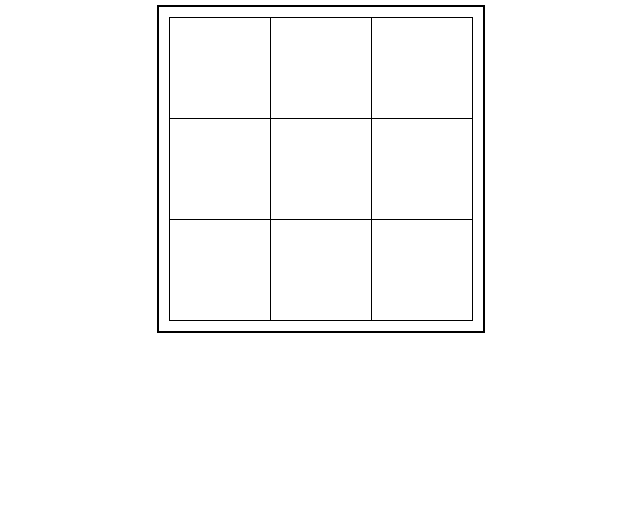
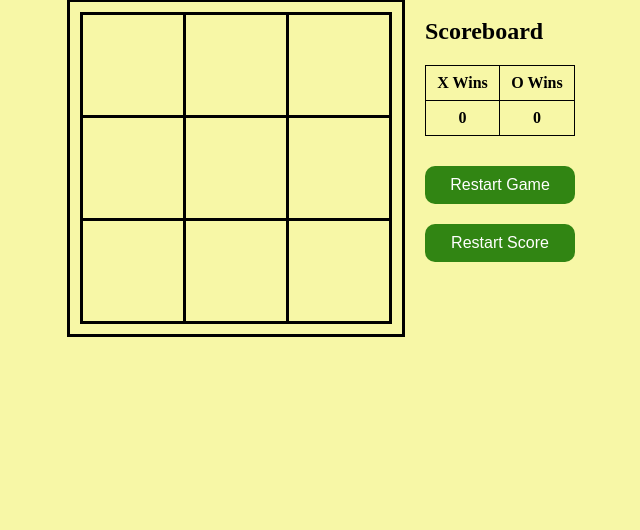
Before and after one commit to MojoRedDevil/Tic-Tac-Toe-Game, a website: page Tic-Tac-Toe/index.html in a window 1280 px wide. Shown: the part 270-800 px from the top of the page, without its empty margins (319-959 px from the left). Drawn offline with Linux system fonts and the light colour scheme.

Commit message:
Add scoreboard and restart buttons, update styles
- Added a scoreboard to display X and O wins.
- Added buttons to restart the game and reset the score.
- Updated the grid layout to center the game board.
- Applied styling to enhance the appearance of the game.

```diff
--- a/Tic-Tac-Toe/index.html
+++ b/Tic-Tac-Toe/index.html
@@ -7,8 +7,11 @@
   <link rel="stylesheet" href="style.css">
 </head>
 <body>
+  <div class="header">
+    <h1>Tic Tac Toe</h1>
+  </div>
   <div class="container">
-    <h1>Tic Tac Toe</h1>
+    <div class="game-container">
       <div id="board" class="board">
         <div class="row">
           <div class="cell"></div>
@@ -26,6 +29,24 @@
           <div class="cell"></div>
         </div>
       </div>
+      <div class="scoreboard">
+        <h2>Scoreboard</h2>
+        <table>
+          <tr>
+            <th>X Wins</th>
+            <th>O Wins</th>
+          </tr>
+          <tr>
+            <td id="xWins">0</td>
+            <td id="oWins">0</td>
+          </tr>
+        </table>
+        <div class="buttons">
+          <button id="restartGame">Restart Game</button>
+          <button id="restartScore">Restart Score</button>
+        </div>
+      </div>
+    </div>
   </div>
   <script src="script.js"></script>
 </body>
--- a/Tic-Tac-Toe/script.js
+++ b/Tic-Tac-Toe/script.js
@@ -7,6 +7,10 @@ let board = [
 
 // Current player (X or O)
 let currentPlayer = 'X';
+
+// Scores
+let xWins = 0;
+let oWins = 0;
 
 // Function to render the board
 function renderBoard() {
@@ -19,11 +23,18 @@ let board = [
       let cell = document.createElement('div');
       cell.classList.add('cell');
       cell.textContent = board[i][j];
+      if (board[i][j] === 'X') {
+        cell.classList.add('x');
+      } else if (board[i][j] === 'O') {
+        cell.classList.add('o');
+      }
       cell.addEventListener('click', () => {
         if (board[i][j] === '' && !checkWinner()) {
           board[i][j] = currentPlayer;
           renderBoard();
+          if (!checkWinner()) {
             togglePlayer();
+          }
         }
       });
       row.appendChild(cell);
@@ -43,6 +54,7 @@ let board = [
   for (let i = 0; i < 3; i++) {
     if (board[i][0] === board[i][1] && board[i][1] === board[i][2] && board[i][0] !== '') {
       alert(`${board[i][0]} wins!`);
+      updateScore(board[i][0]);
       return true;
     }
   }
@@ -50,6 +62,7 @@ let board = [
   for (let j = 0; j < 3; j++) {
     if (board[0][j] === board[1][j] && board[1][j] === board[2][j] && board[0][j] !== '') {
       alert(`${board[0][j]} wins!`);
+      updateScore(board[0][j]);
       return true;
     }
   }
@@ -57,6 +70,7 @@ let board = [
   if ((board[0][0] === board[1][1] && board[1][1] === board[2][2] && board[0][0] !== '') ||
       (board[0][2] === board[1][1] && board[1][1] === board[2][0] && board[0][2] !== '')) {
     alert(`${board[1][1]} wins!`);
+    updateScore(board[1][1]);
     return true;
   }
   // Check for tie
@@ -67,5 +81,40 @@ let board = [
   return false;
 }
 
+// Function to update the score
+function updateScore(winner) {
+  if (winner === 'X') {
+    xWins++;
+    document.getElementById('xWins').textContent = xWins;
+  } else if (winner === 'O') {
+    oWins++;
+    document.getElementById('oWins').textContent = oWins;
+  }
+}
+
+// Function to restart the game
+function restartGame() {
+  board = [
+    ['', '', ''],
+    ['', '', ''],
+    ['', '', '']
+  ];
+  currentPlayer = 'X';
+  renderBoard();
+}
+
+// Function to restart the score
+function restartScore() {
+  xWins = 0;
+  oWins = 0;
+  document.getElementById('xWins').textContent = xWins;
+  document.getElementById('oWins').textContent = oWins;
+  restartGame();
+}
+
+// Event listeners for buttons
+document.getElementById('restartGame').addEventListener('click', restartGame);
+document.getElementById('restartScore').addEventListener('click', restartScore);
+
 // Initialize the game
 renderBoard();
--- a/Tic-Tac-Toe/style.css
+++ b/Tic-Tac-Toe/style.css
@@ -1,23 +1,42 @@
 body {
   display: flex;
+  flex-direction: column;
   justify-content: center;
   align-items: center;
   height: 100vh;
   margin: 0;
+  background-color: #f7f7a6;
+}
+
+.header {
+  text-align: center;
+  margin-bottom: 20px;
+}
+
+h1 {
+  font-size: 48px;
+  margin: 0;
+  text-decoration: underline;
 }
 
 .container {
   text-align: center;
+  display: flex;
+  justify-content: center;
+  align-items: center;
+  flex-direction: column;
 }
 
-  h1 {
-    margin-bottom: 20px;
+.game-container {
+  display: flex;
+  justify-content: center;
+  align-items: flex-start;
 }
 
 .board {
   display: inline-block;
-    border: 2px solid #000;
   padding: 10px;
+  border: 3px solid #000;
 }
 
 .row {
@@ -27,11 +46,13 @@ body {
 .cell {
   width: 100px;
   height: 100px;
-    border: 1px solid #000;
+  border: 3px solid #000;
   text-align: center;
   font-size: 36px;
   cursor: pointer;
-    flex: 1;
+  display: flex;
+  justify-content: center;
+  align-items: center;
 }
 
 .cell:not(:last-child) {
@@ -41,3 +62,49 @@ body {
 .row:not(:last-child) .cell {
   border-bottom: none;
 }
+
+.scoreboard {
+  margin-left: 20px;
+  text-align: left;
+}
+
+.scoreboard table {
+  border-collapse: collapse;
+  width: 100%;
+}
+
+.scoreboard th, .scoreboard td {
+  border: 1px solid #000;
+  padding: 8px;
+  text-align: center;
+}
+
+#xWins, #oWins {
+  font-weight: bold;
+}
+
+.buttons {
+  display: flex;
+  flex-direction: column;
+  align-items: center;
+  margin-top: 20px;
+}
+
+button {
+  margin: 10px 0;
+  padding: 10px 20px;
+  font-size: 16px;
+  border: none;
+  background-color: #318513;
+  color: white;
+  border-radius: 10px;
+  width: 150px;
+}
+
+.cell.x {
+  color: red;
+}
+
+.cell.o {
+  color: green;
+}
```
Lines whose indentation alone changed are shown as unchanged.
